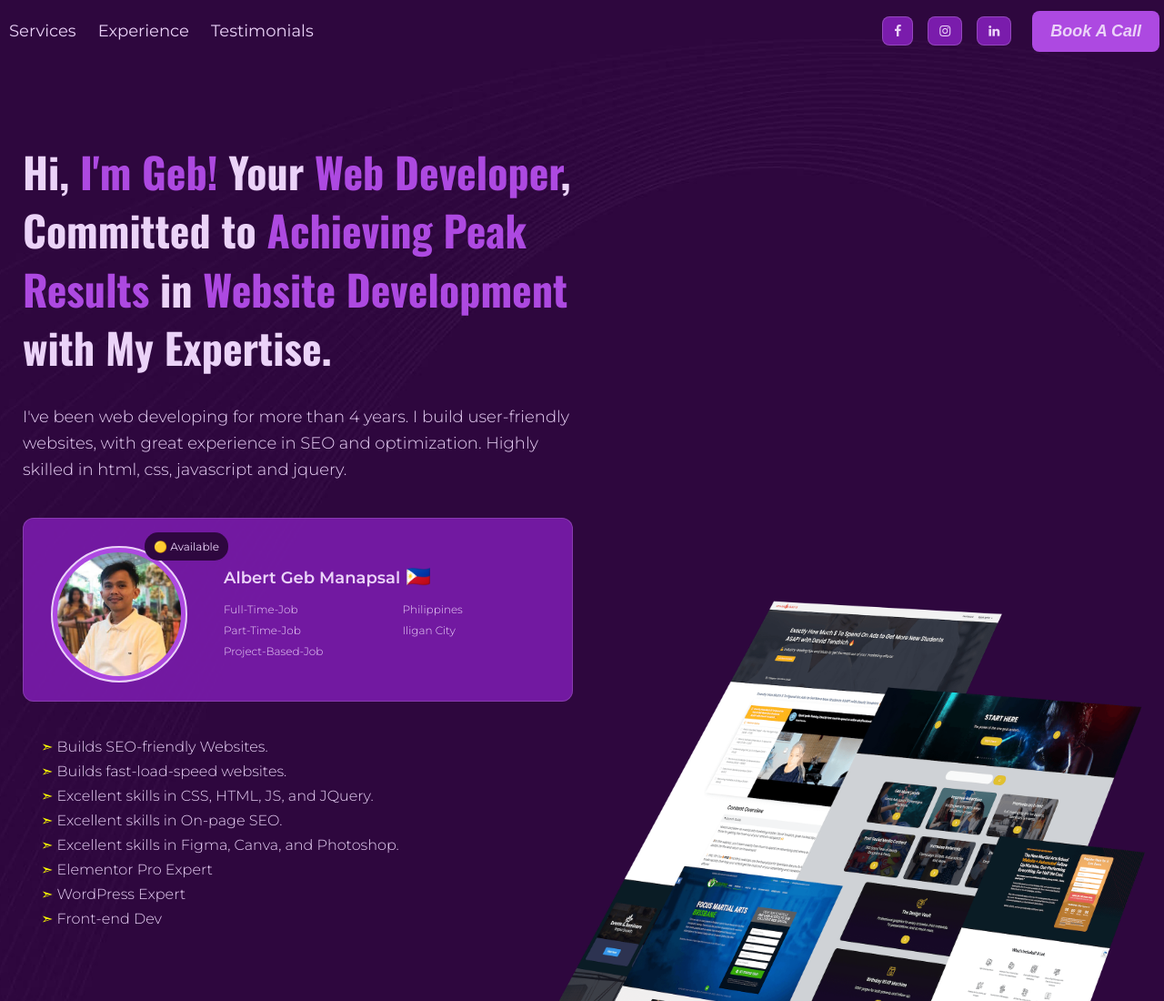
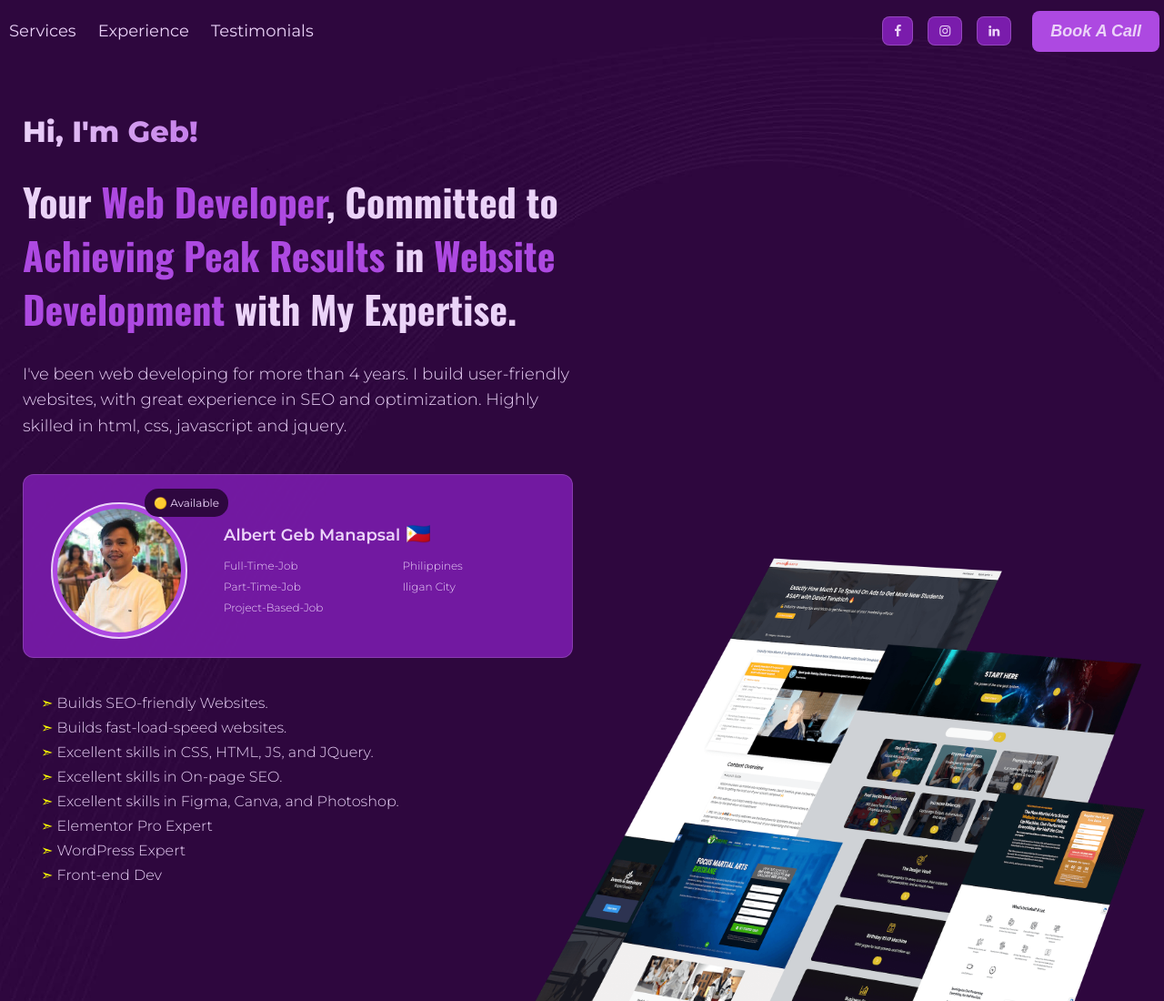
Before and after one commit to albertgebmanapsal/getting-started, a plain HTML site: page index.html in a window 1280 px wide. Shown: the top 1100 px of the page at 91% size. Drawn offline with nearby package versions, Linux system fonts and the light colour scheme.

Commit message:
Add files via upload

```diff
--- a/index.html
+++ b/index.html
@@ -44,7 +44,8 @@
 			<div class="aboveTheFoldContent">
 				<div class="profileDescription">
 					<div>
-						<h1>Hi, <span>I'm Geb!</span> Your <span>Web Developer</span>, Committed to <span>Achieving Peak Results</span> in <span>Website Development</span> with My Expertise.</h1>
+						<div class="greetings">Hi, I'm Geb!</div>
+						<h1> Your <span>Web Developer</span>, Committed to <span>Achieving Peak Results</span> in <span>Website Development</span> with My Expertise.</h1>
 						<p> I've been web developing for more than 4 years. I build user-friendly websites, with great experience in SEO and optimization. Highly skilled in html, css, javascript and jquery.</p>
 						<div>
 							<div class="myProfileBanner">
--- a/style.css
+++ b/style.css
@@ -161,8 +161,20 @@ div {
 
 
 /* Above The Fold TOP Content */
+.greetings {
+		font-size: 2.0rem;
+		font-weight: 800;
+		font-family: "Montserrat", sans-serif;
+		background: linear-gradient(to right, #EBD3F8, #AD49E1 ,#EBD3F8);
+		background-size: cover;
+		-webkit-background-clip: text;
+		-webkit-text-fill-color: transparent;
+		background-clip: text; /* For Firefox */
+		color: transparent;
+
+}
 h1 {
-	font-size: 46px;
+	font-size: 42px;
 	line-height: 1.4;
 	font-weight: 900;
 }
@@ -170,7 +182,6 @@ h1 {
 h1 span {
 	color: #AD49E1;
 }
-
 
 .profileDescription {
 	max-width: 605px;
```
Also changed, not shown: myscript.js (line endings or trailing spaces).
